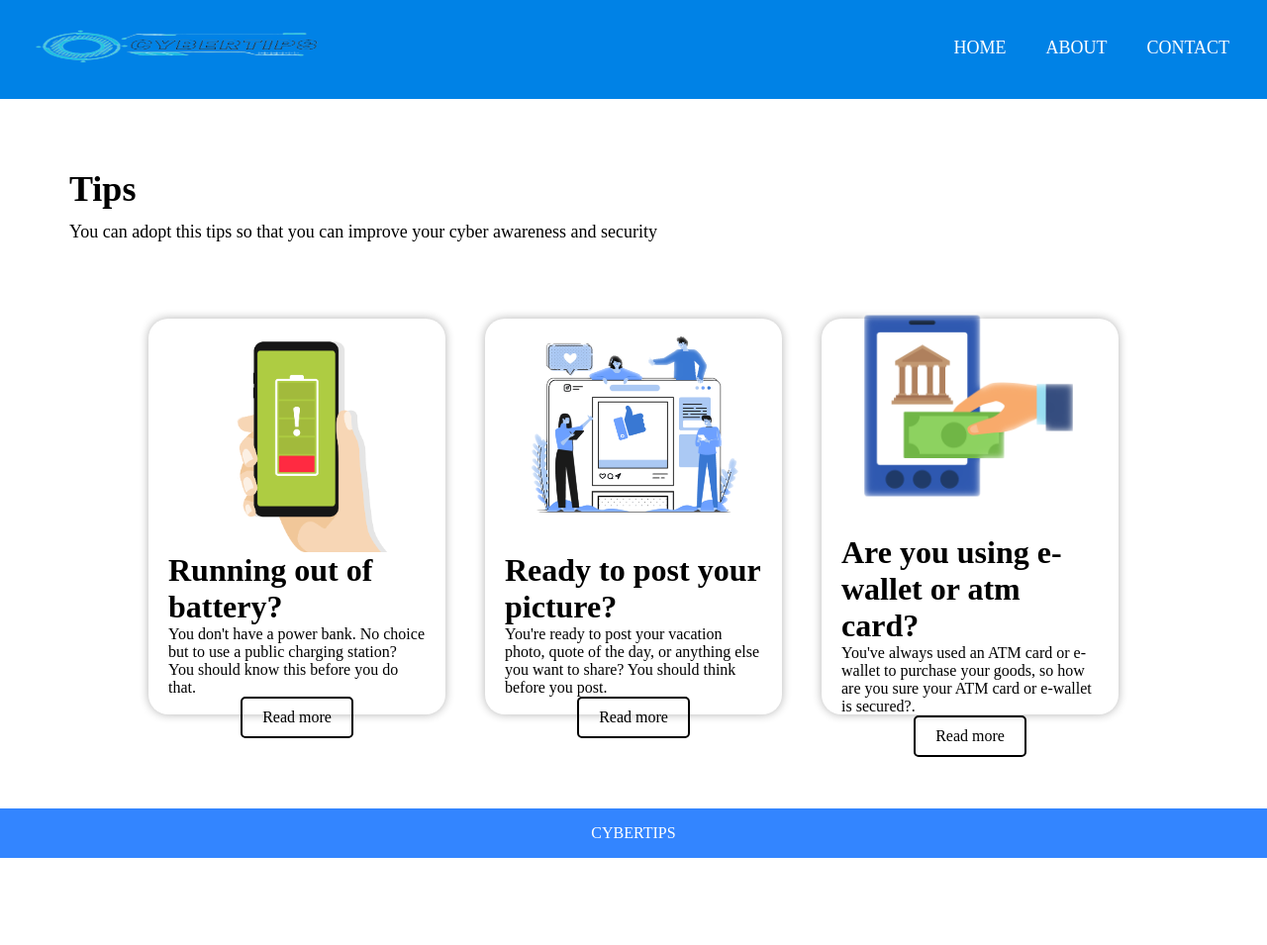
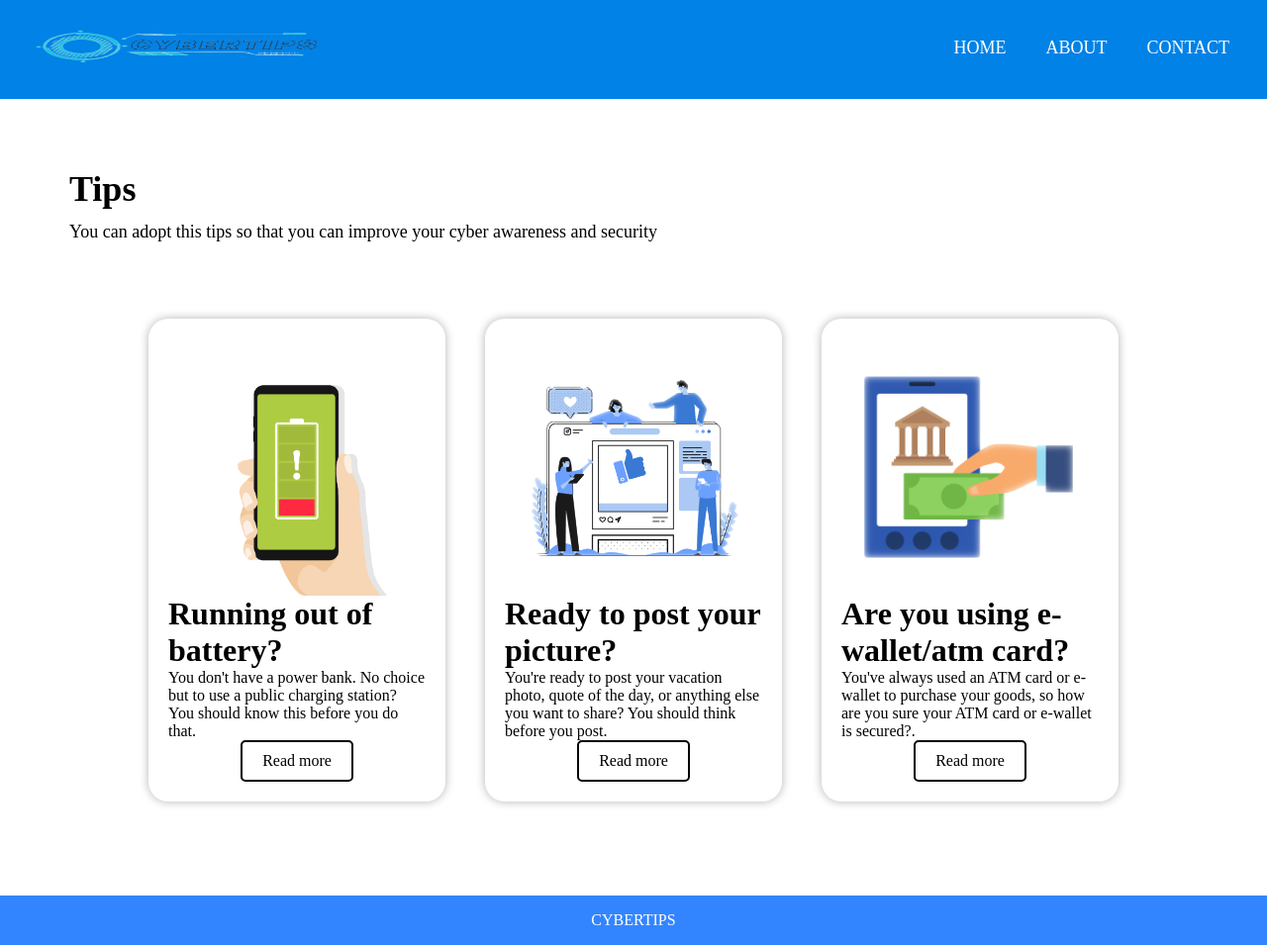
Before and after one commit to AldrickOnzaga/cybertips, a PHP site: page /tips.php in a window 1280 px wide. Shown: the whole page at 99% size. Before the commit the page ends 867 px from the top, so only its background shows below. Run offline with PHP 8.4, Linux system fonts and the light colour scheme.

Commit message:
modified

```diff
--- a/css/style.css
+++ b/css/style.css
@@ -314,6 +314,7 @@
 
 /* tips */
 
+
 .tips-intro {
   text-align: left;
   padding: 20px;
@@ -345,7 +346,8 @@
 
 .tip-details {
   width: 300px;
-  height: 400px;
+  height: auto;
+  max-width: 100%;
   background-color: #ffffff;
   box-shadow: 0 0 10px rgba(0, 0, 0, 0.3);
   padding: 20px;
@@ -360,7 +362,7 @@
 
 .tip-details img {
   max-width: 100%;
-  height: 100%;
+  height: auto;
 }
 
 .read-more {
@@ -377,6 +379,7 @@
   background-color: #000;
   color: #fff;
 }
+
 
 /* slide-show */
 .slideshow-container {
--- a/tips.php
+++ b/tips.php
@@ -43,7 +43,7 @@
         </div>
         <div class="tip-details">
           <img src="resources/pera.png" alt="atm">
-          <h1>Are you using e-wallet or atm card?</h1>
+          <h1>Are you using e-wallet/atm card?</h1>
           <p>You've always used an ATM card or e-wallet to purchase your goods, so how are you sure your ATM card or e-wallet is secured?.</p>
           <a href="tips/protect-your-money.php" class="read-more">Read more</a>
         </div>
```
